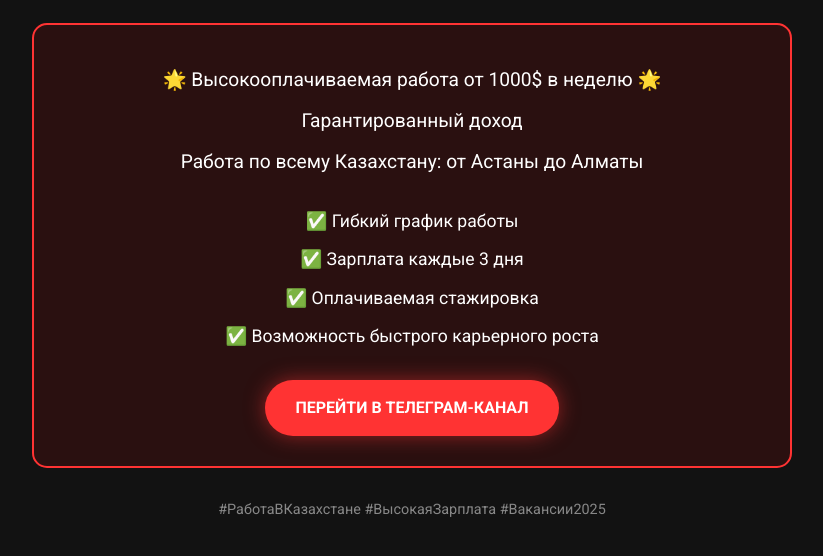
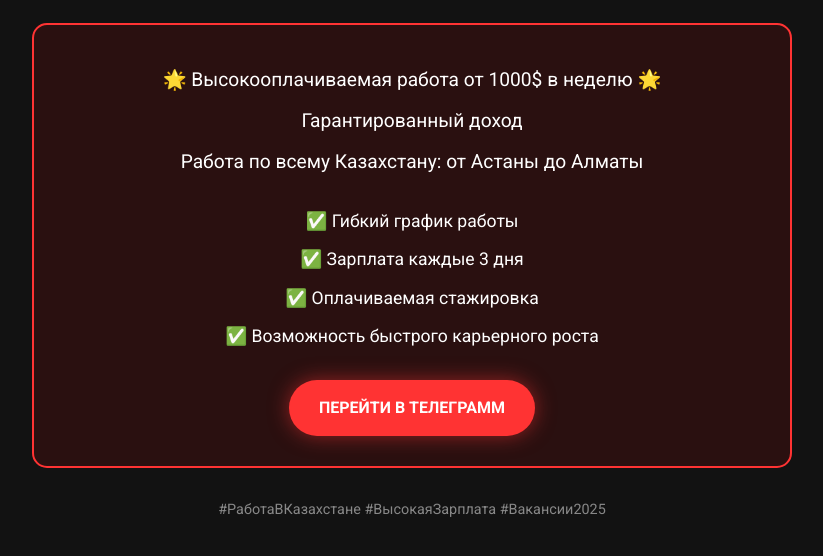
Before and after one commit to KZwork2025/1000-, a plain HTML site: page index.html in a window 1280 px wide. Shown: the part 162-718 px from the top of the page, without its empty margins (228-1051 px from the left). Drawn offline with Linux system fonts and the light colour scheme.

Commit message:
Update button text to 'ПЕРЕЙТИ В ТЕЛЕГРАММ'

```diff
--- a/index.html
+++ b/index.html
@@ -32,7 +32,7 @@
                 </div>
 
                 <a href="https://t.me/kod8896" class="telegram-button" target="_blank">
-                    ПЕРЕЙТИ В ТЕЛЕГРАМ-КАНАЛ
+                    ПЕРЕЙТИ В ТЕЛЕГРАММ
                 </a>
             </section>
         </main>
```
